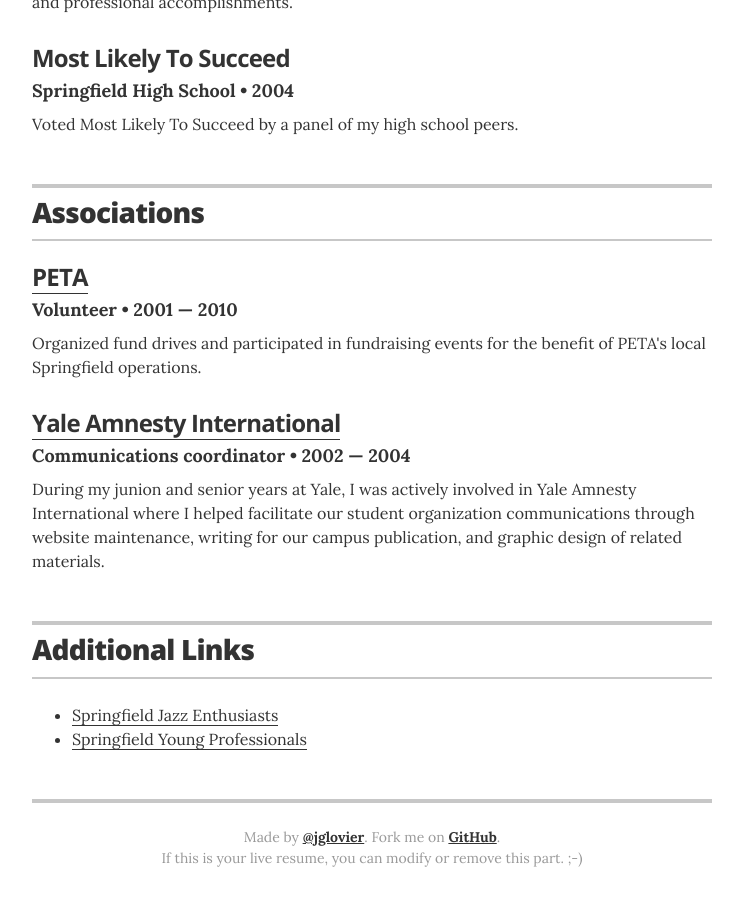
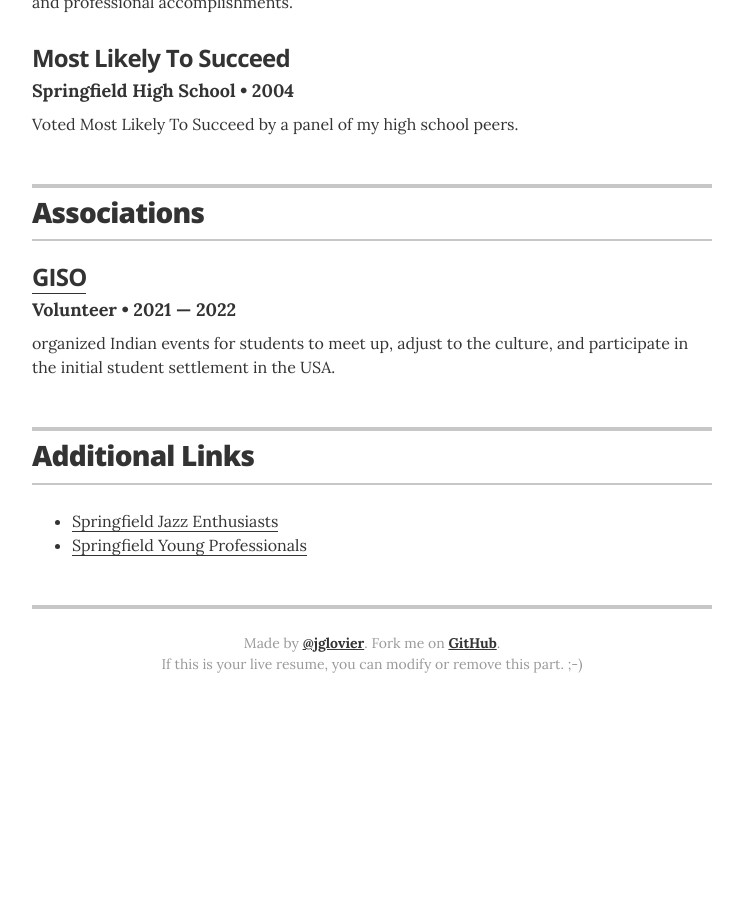
Before and after one commit to SushmaNagesh-09/resume, a Jekyll site: the page built from index.html, in a window 1280 px wide and 900 px high, scrolled down 2723 px. Shown: the whole window, without its empty margins (268-1011 px from the left). Built offline with Jekyll 4.4.1, drawn with Linux system fonts in a browser that asks for light colours; after the commit the page ends 3446 px from its top, so only the background shows below that.

Commit message:
Update associations.yml

```diff
--- a/_data/associations.yml
+++ b/_data/associations.yml
@@ -1,15 +1,8 @@
 # Associations
 # comment out the urls if you do not wish to display them
 
-- organization: PETA
+- organization: GISO
   role: Volunteer
-  year: 2001 &mdash; 2010
-  url: https://www.peta.org/
-  summary: Organized fund drives and participated in fundraising events for the benefit of PETA's local Springfield operations.
-
-
-- organization: Yale Amnesty International
-  role: Communications coordinator
-  year: 2002 &mdash; 2004
-  url: http://campuspress.yale.edu/amnesty/
-  summary: During my junion and senior years at Yale, I was actively involved in Yale Amnesty International where I helped facilitate our student organization communications through website maintenance, writing for our campus publication, and graphic design of related materials.
+  year: 2021 &mdash; 2022
+  url: https://www.giso.org/
+  summary: organized Indian events for students to meet up, adjust to the culture, and participate in the initial student settlement in the USA.
```
